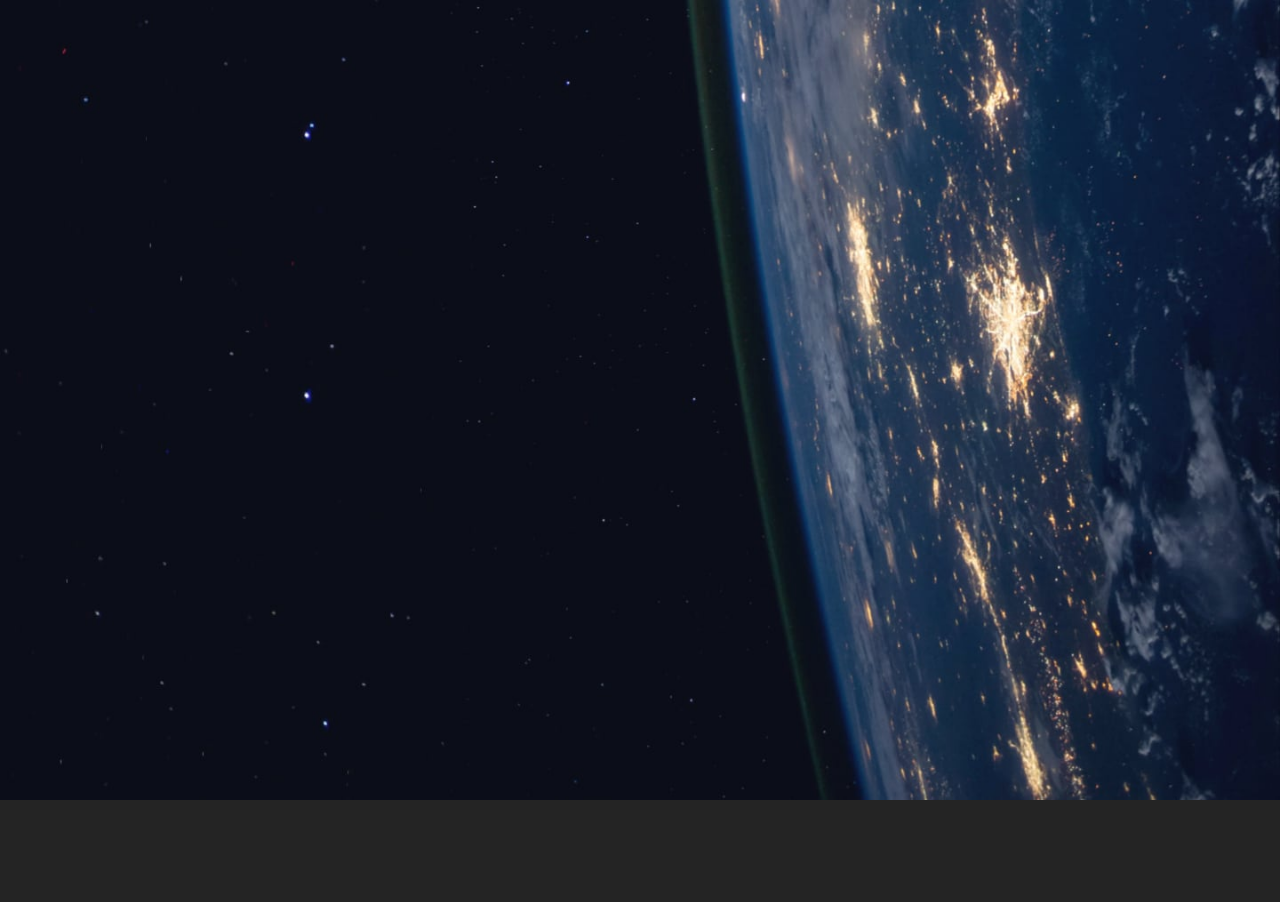
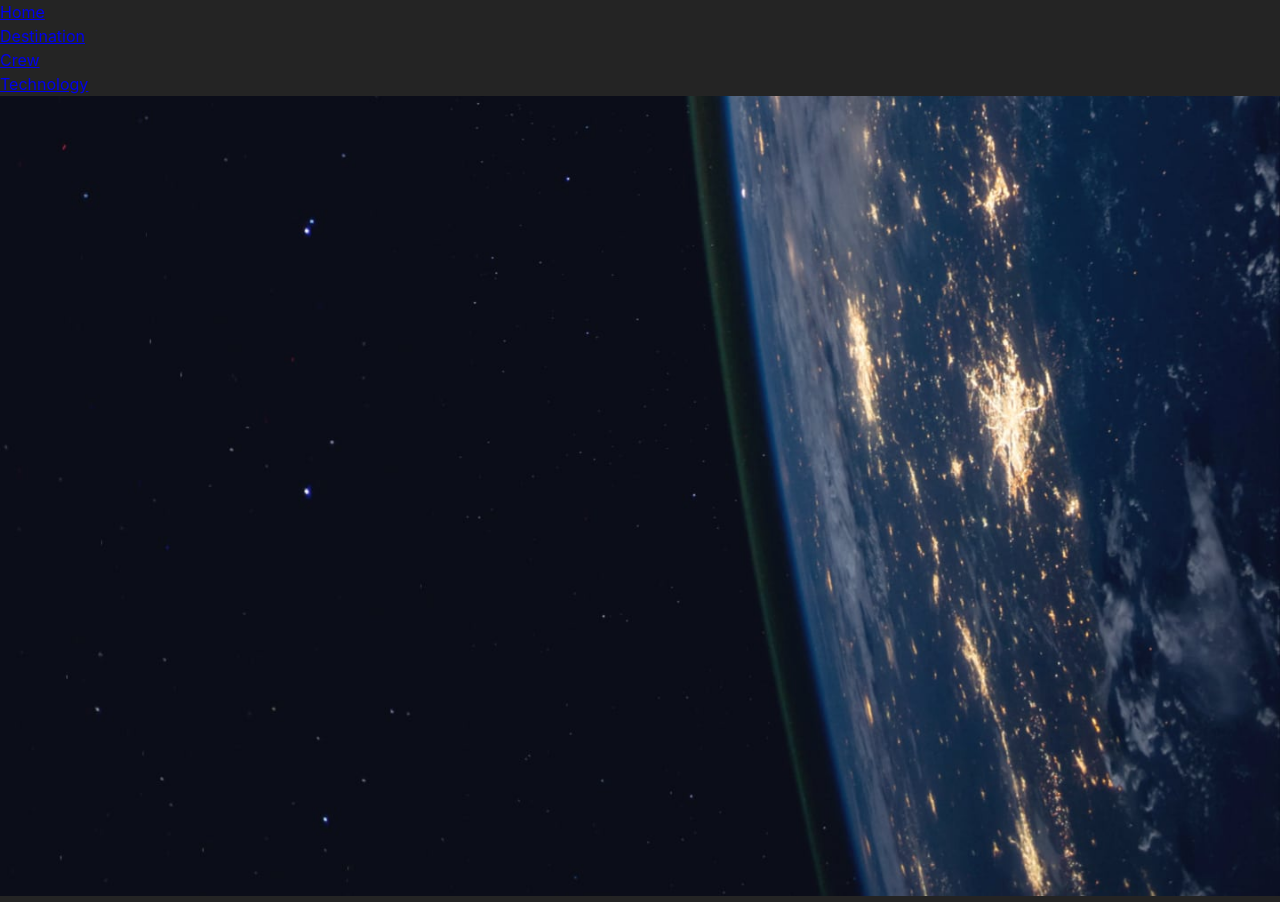
Before and after one commit to lawrenceprieto/space-tourism, a React (Vite) app: page / in a window 1280 px wide. Before the commit the page ends 806 px from the top, so only its background shows below. Built offline with nearby package versions, Linux system fonts and the light colour scheme.

Commit message:
set up react-router

```diff
--- a/package.json
+++ b/package.json
@@ -11,7 +11,8 @@
   },
   "dependencies": {
     "react": "^18.2.0",
-    "react-dom": "^18.2.0"
+    "react-dom": "^18.2.0",
+    "react-router-dom": "^6.16.0"
   },
   "devDependencies": {
     "@types/react": "^18.2.15",
--- a/src/App.jsx
+++ b/src/App.jsx
@@ -1,9 +1,25 @@
+import NavBar from "./component/navbar"
+import CrewPage from "./pages/crew"
+import DestinationPage from "./pages/destination"
 import Homepage from "./pages/homepage"
+import NoPage from "./pages/nopage"
+import TechnologyPage from "./pages/technology"
+import { BrowserRouter, Routes, Route } from "react-router-dom"
 
 function App() {
   return (
     <>
-      <Homepage />
+    <BrowserRouter>
+      <Routes>
+        <Route path="/" element={<NavBar />}>
+          <Route index element={<Homepage />} />
+          <Route path="/destination" element={<DestinationPage />} />
+          <Route path="/crew" element={<CrewPage />} />
+          <Route path="/technology" element={<TechnologyPage />} />
+          <Route path="*" element={<NoPage />} />
+        </Route>
+      </Routes>
+    </BrowserRouter>
     </>
   )
 }
--- /dev/null
+++ b/src/component/navbar.jsx
@@ -0,0 +1,27 @@
+import { Outlet, Link } from "react-router-dom";
+
+function NavBar() {
+    return(
+        <>
+        <nav>
+        <ul>
+          <li>
+            <Link to="/">Home</Link>
+          </li>
+          <li>
+            <Link to="/destination">Destination</Link>
+          </li>
+          <li>
+            <Link to="/crew">Crew</Link>
+          </li>
+          <li>
+            <Link to="/technology">Technology</Link>
+          </li>
+        </ul>
+      </nav>
+      <Outlet />
+        </>
+    );
+}
+
+export default NavBar;
--- /dev/null
+++ b/src/pages/nopage.jsx
@@ -0,0 +1,9 @@
+function NoPage() {
+    return(
+        <>
+        <h1>404 not found</h1>
+        </>
+    );
+}
+
+export default NoPage;
```
Also changed, not shown: 1 other file (tests, documents, lock files or other folders).
